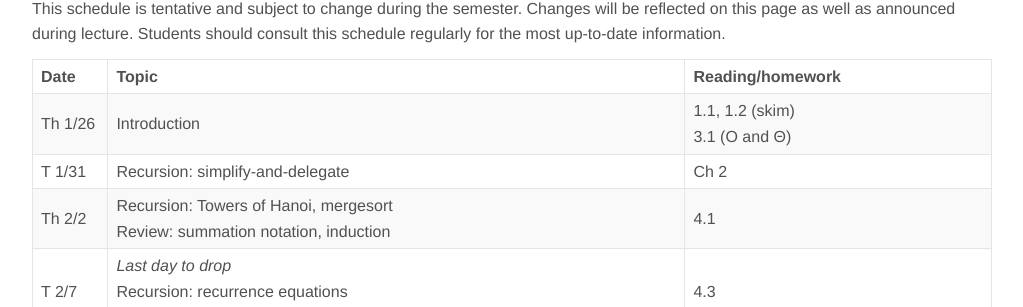
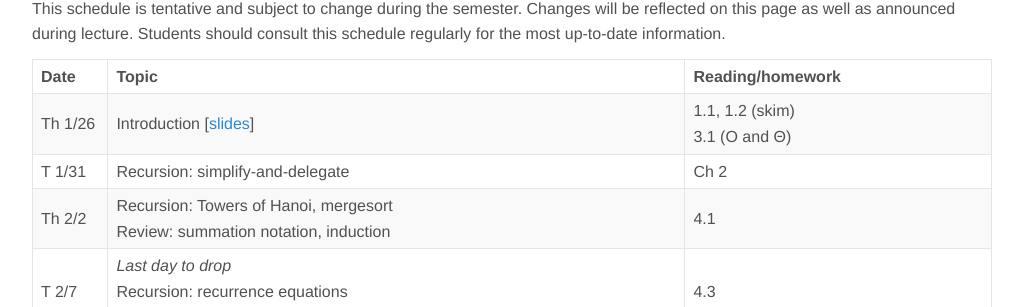
Before and after one commit to jnylam/jnylam.github.io, a Jekyll site: the page built from _courses/146-s17/index.md, in a window 1280 px wide and 900 px high. Shown: the part 277-584 px from the top of the window, without its empty margins (128-1151 px from the left). Built offline with Jekyll 4.4.1, drawn with Linux system fonts in a browser that asks for light colours.

Commit message:
add slides

```diff
--- a/_courses/146-s17/index.md
+++ b/_courses/146-s17/index.md
@@ -11,7 +11,7 @@ This schedule is tentative and subject to change during the semester. Changes wi
 
 Date|Topic|Reading/homework
 ----|-----|-------
-Th 1/26 | Introduction | 1.1, 1.2 (skim) <br> 3.1 (O and &Theta;)
+Th 1/26 | Introduction [[slides](intro.pdf)] | 1.1, 1.2 (skim) <br> 3.1 (O and &Theta;)
 T 1/31 | Recursion: simplify-and-delegate | Ch 2
 Th 2/2 | Recursion:  Towers of Hanoi, mergesort<br> Review: summation notation, induction | 4.1
 T 2/7 | _Last day to drop_<br>Recursion: recurrence equations<br> Review: logarithms, O-notation | 4.3
```
Also changed, not shown: 1 other file.
